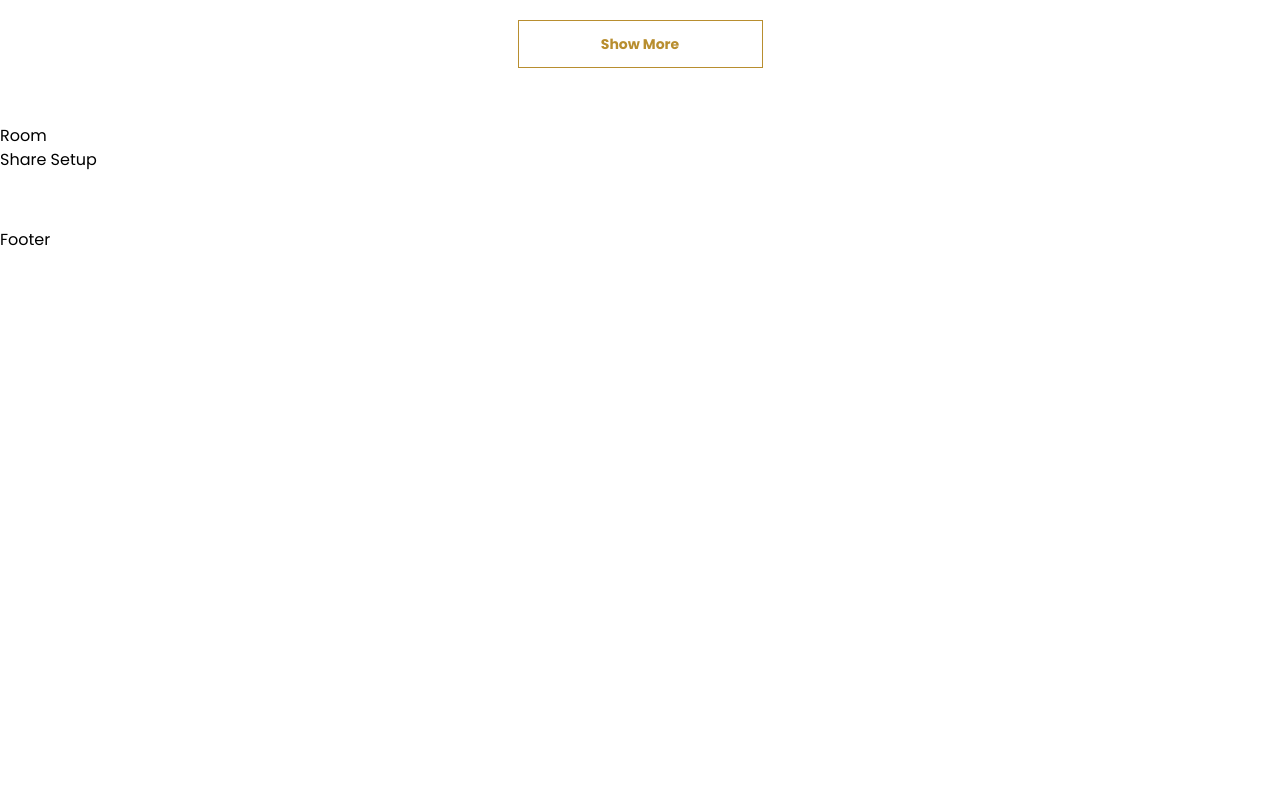
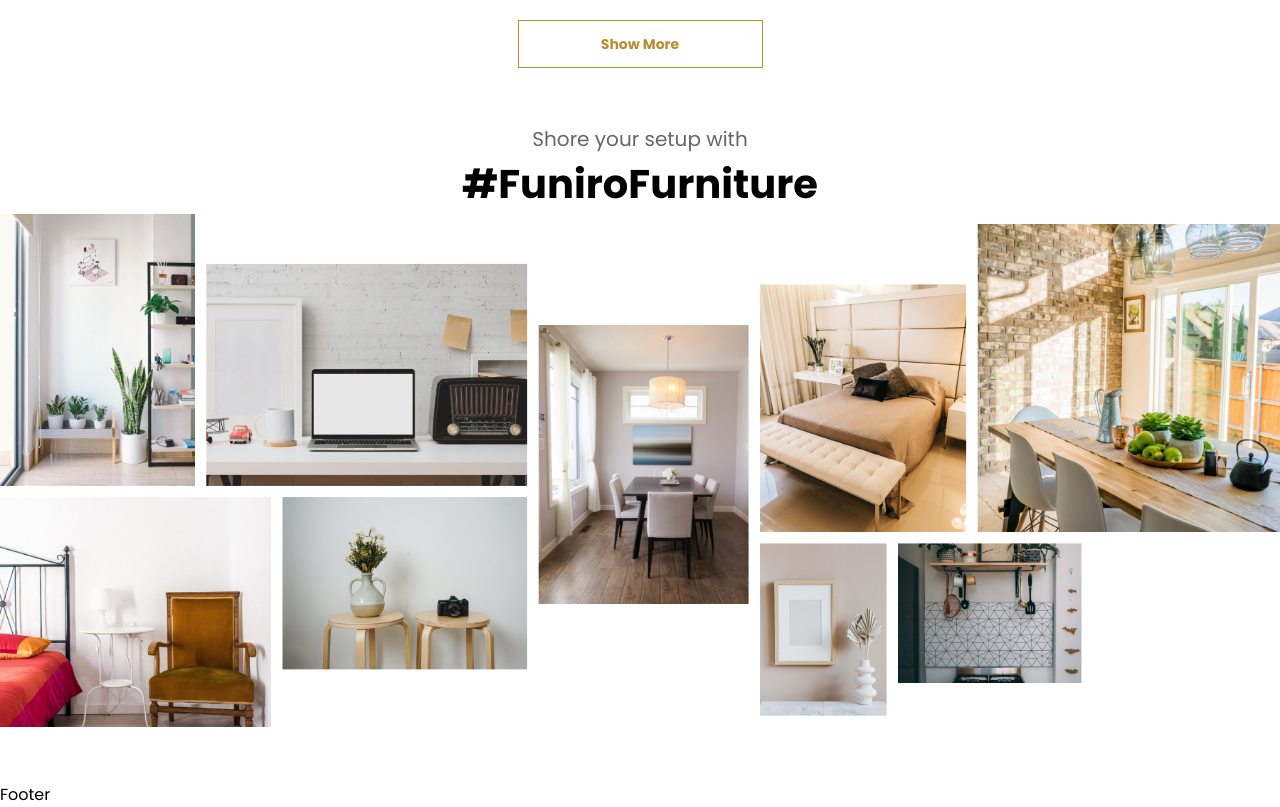
Before and after one commit to PerpetuumG/furniro_nat, a Next.js app: page / in a window 1280 px wide. Shown: the part 3500-4307 px from the top of the page. Before the commit the page ends 3752 px from the top, so only its background shows below. Built offline with nearby package versions, Linux system fonts and the light colour scheme.

Commit message:
ShareSetupSection

```diff
--- a/src/app/page.tsx
+++ b/src/app/page.tsx
@@ -1,7 +1,6 @@
 import HeroSection from '@/components/sections/HeroSection';
 import BrowseTheRangeSection from '@/components/sections/BrowseTheRangeSection';
 import OurProductSection from '@/components/sections/OurProductSection';
-import RoomSection from '@/components/sections/RoomSection';
 import ShareSetupSection from '@/components/sections/ShareSetupSection';
 
 export default function HomePage() {
@@ -15,7 +14,6 @@ export default function HomePage() {
       </div>
 
       <div className={'mt-[56px]'}>
-        <RoomSection />
         <ShareSetupSection />
       </div>
     </main>
--- a/src/components/sections/RoomSection.tsx
+++ /dev/null
@@ -1,10 +0,0 @@
-
-const RoomSection = () => {
-    return (
-        <div>
-            Room
-        </div>
-    );
-};
-
-export default RoomSection;
--- a/src/components/sections/ShareSetupSection.tsx
+++ b/src/components/sections/ShareSetupSection.tsx
@@ -1,9 +1,16 @@
 const ShareSetupSection = () => {
-    return (
-        <div>
-            Share Setup
-        </div>
-    );
+  return (
+    <section className={''}>
+      <div className={''}>
+        <p className={'text-20 text-customGray text-center'}>Shore your setup with</p>
+        <p className={'text-header font-bold text-center'}>#FuniroFurniture</p>
+      </div>
+
+      <div>
+        <img src='/images/share_your_setup.png' alt='share setup' className={'w-full'} />
+      </div>
+    </section>
+  );
 };
 
 export default ShareSetupSection;
```
